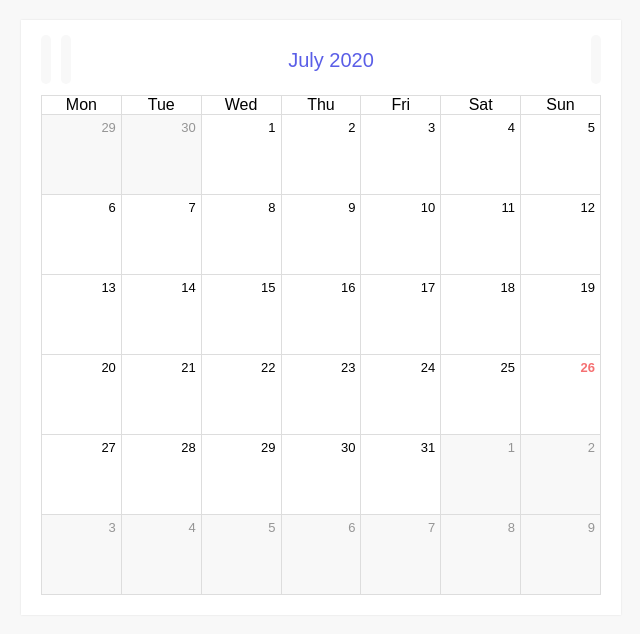
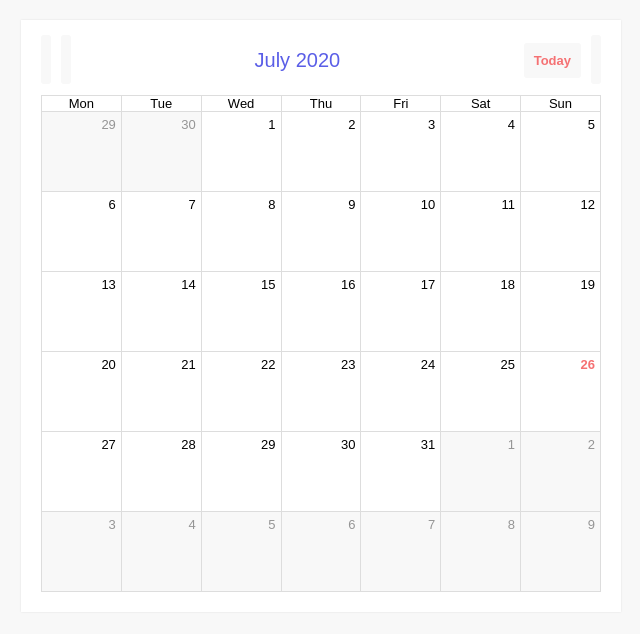
Before and after one commit to ahenteti/ahenteti-calendar, an Angular app: page / in a window 1280 px wide. Shown: the top 634 px of the page, without its empty margins (319-959 px from the left). Built offline with nearby package versions, Linux system fonts and the light colour scheme; some icons are missing; a web font is replaced by a local one.

Commit message:
add today button

```diff
--- a/src/app/app.component.html
+++ b/src/app/app.component.html
@@ -1,4 +1,4 @@
 <div class="container">
-  <app-header [month]="month" (incrementMonth)="incrementMonth($event)"></app-header>
+  <app-header [month]="month" (incrementMonth)="incrementMonth($event)" (setToday)="setToday()"></app-header>
   <app-month [month]="month"></app-month>
 </div>
--- a/src/app/app.component.ts
+++ b/src/app/app.component.ts
@@ -12,4 +12,8 @@ export class AppComponent {
   incrementMonth(delta: number) {
     this.month = this.month.incrementMonth(delta);
   }
+
+  setToday() {
+    this.month = this.month.toToday();
+  }
 }
--- a/src/app/components/header/header.component.html
+++ b/src/app/components/header/header.component.html
@@ -1,16 +1,17 @@
 <div class="container">
-  <div class="buttons">
-    <span class="previous-button" (click)="incrementMonth(-1)">
+  <span class="buttons">
+    <span class="icon previous-button" (click)="incrementMonth(-1)">
       <span class="iconify user-action" data-icon="eva:arrow-ios-back-outline" data-inline="false"></span>
     </span>
-    <span class="next-button" (click)="incrementMonth(1)">
+    <span class="icon next-button" (click)="incrementMonth(1)">
       <span class="iconify user-action" data-icon="eva:arrow-ios-forward-outline" data-inline="false"></span>
     </span>
-  </div>
+  </span>
   <span class="month">{{ month.firstDay | date: 'MMMM yyyy' }}</span>
-  <div class="buttons">
-    <span>
+  <span class="buttons">
+    <span (click)="setToday()" class="current-month-button" [ngClass]="{ 'current-month': month.isCurrentMonth() }">Today</span>
+    <span class="icon">
       <span class="iconify user-action" data-icon="ic:round-add" data-inline="false"></span>
     </span>
-  </div>
+  </span>
 </div>
--- a/src/app/components/header/header.component.scss
+++ b/src/app/components/header/header.component.scss
@@ -12,3 +12,31 @@
   font-size: 2rem;
   color: var(--month-color);
 }
+
+.current-month-button {
+  margin-right: 1rem;
+  background: var(--gray-color-23);
+  padding: 0 1rem;
+  border-radius: 0.3rem;
+  font-size: 1.3rem;
+  height: 3.5rem;
+  line-height: 3.5rem;
+  cursor: pointer;
+  transition: var(--transition);
+  transition-property: color, background-color;
+  color: var(--text-color);
+  font-weight: bold;
+
+  &:hover {
+    color: var(--primary-color);
+  }
+}
+
+.current-month {
+  color: var(--primary-color);
+}
+
+.buttons {
+  display: flex;
+  align-items: center;
+}
--- a/src/app/components/header/header.component.ts
+++ b/src/app/components/header/header.component.ts
@@ -13,7 +13,14 @@ export class HeaderComponent {
   @Output('incrementMonth')
   private _incrementMonth = new EventEmitter<number>();
 
+  @Output('setToday')
+  private _setToday = new EventEmitter<void>();
+
   incrementMonth(delta: number) {
     this._incrementMonth.emit(delta);
   }
+
+  setToday() {
+    this._setToday.emit();
+  }
 }
--- a/src/app/components/month/month.component.scss
+++ b/src/app/components/month/month.component.scss
@@ -12,4 +12,5 @@ th {
 th {
   width: calc(100% / 7);
   font-weight: 300;
+  font-size: 1.3rem;
 }
--- a/src/app/models/month.model.ts
+++ b/src/app/models/month.model.ts
@@ -29,6 +29,15 @@ export class Month {
   incrementMonth(delta: number): Month {
     return new Month({ year: this.year, month: this.month + delta });
   }
+
+  toToday(): Month {
+    return new Month({ year: new Date().getFullYear(), month: new Date().getMonth() });
+  }
+
+  isCurrentMonth(): boolean {
+    const today = new Date();
+    return this.year === today.getFullYear() && this.month === today.getMonth();
+  }
 }
 
 export interface MonthOptions {
--- a/src/styles/colors.scss
+++ b/src/styles/colors.scss
@@ -37,4 +37,5 @@
   --icon-color: var(--gray-color-13);
   --user-action-icon-background-color: var(--gray-color-23);
   --month-color: var(--secondary-color);
+  --text-color: var(--gray-color-15);
 }
--- a/src/styles/common.scss
+++ b/src/styles/common.scss
@@ -32,6 +32,10 @@ body {
   font-size: 1.6rem;
 }
 
+.icon {
+  font-size: 0;
+}
+
 .iconify {
   font-size: 3.5rem;
   color: var(--icon-color);
@@ -39,7 +43,7 @@ body {
   &.user-action {
     cursor: pointer;
     background: var(--user-action-icon-background-color);
-    border-radius: 100rem;
+    border-radius: 0.3rem;
     padding: 0.5rem;
 
     &:hover {
```
